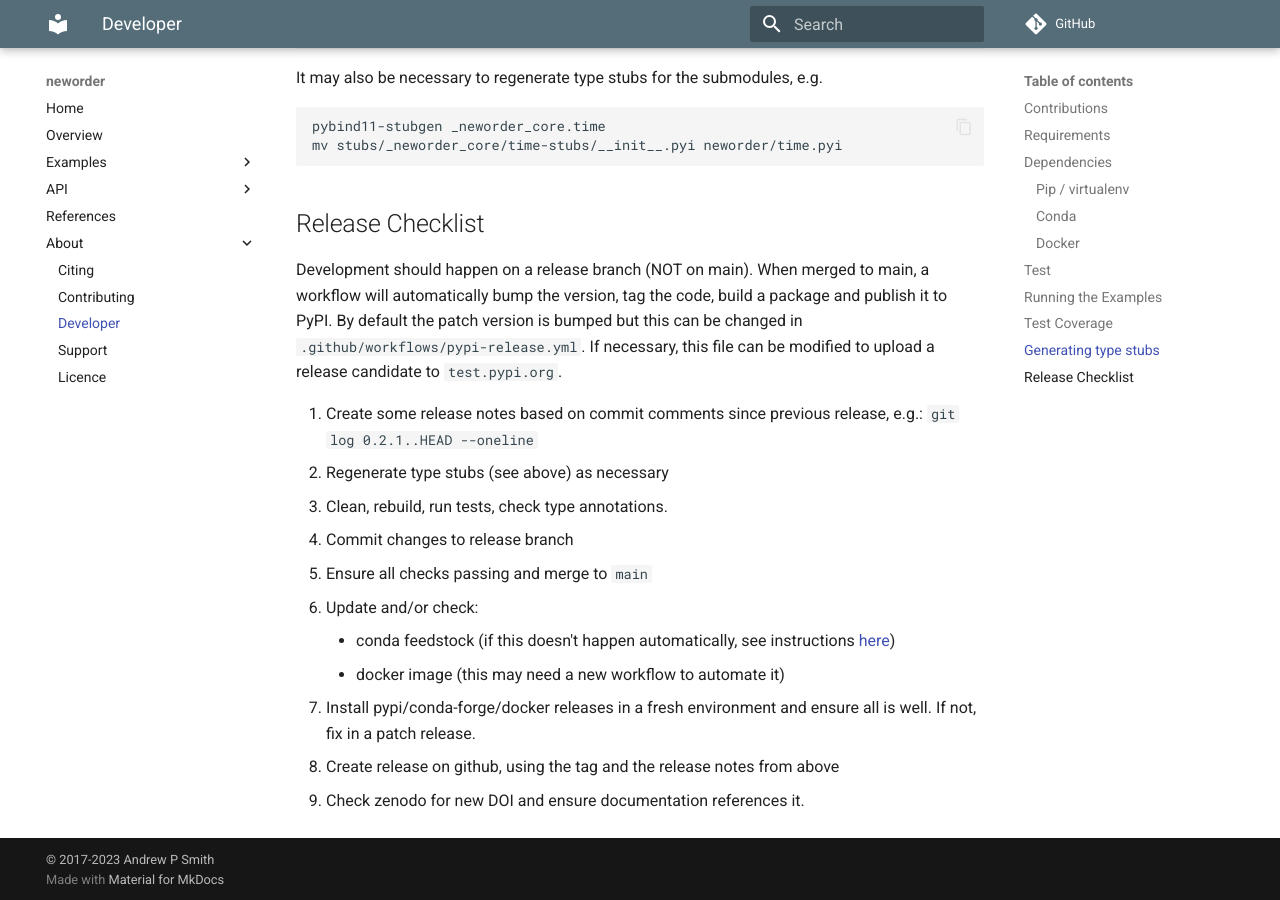
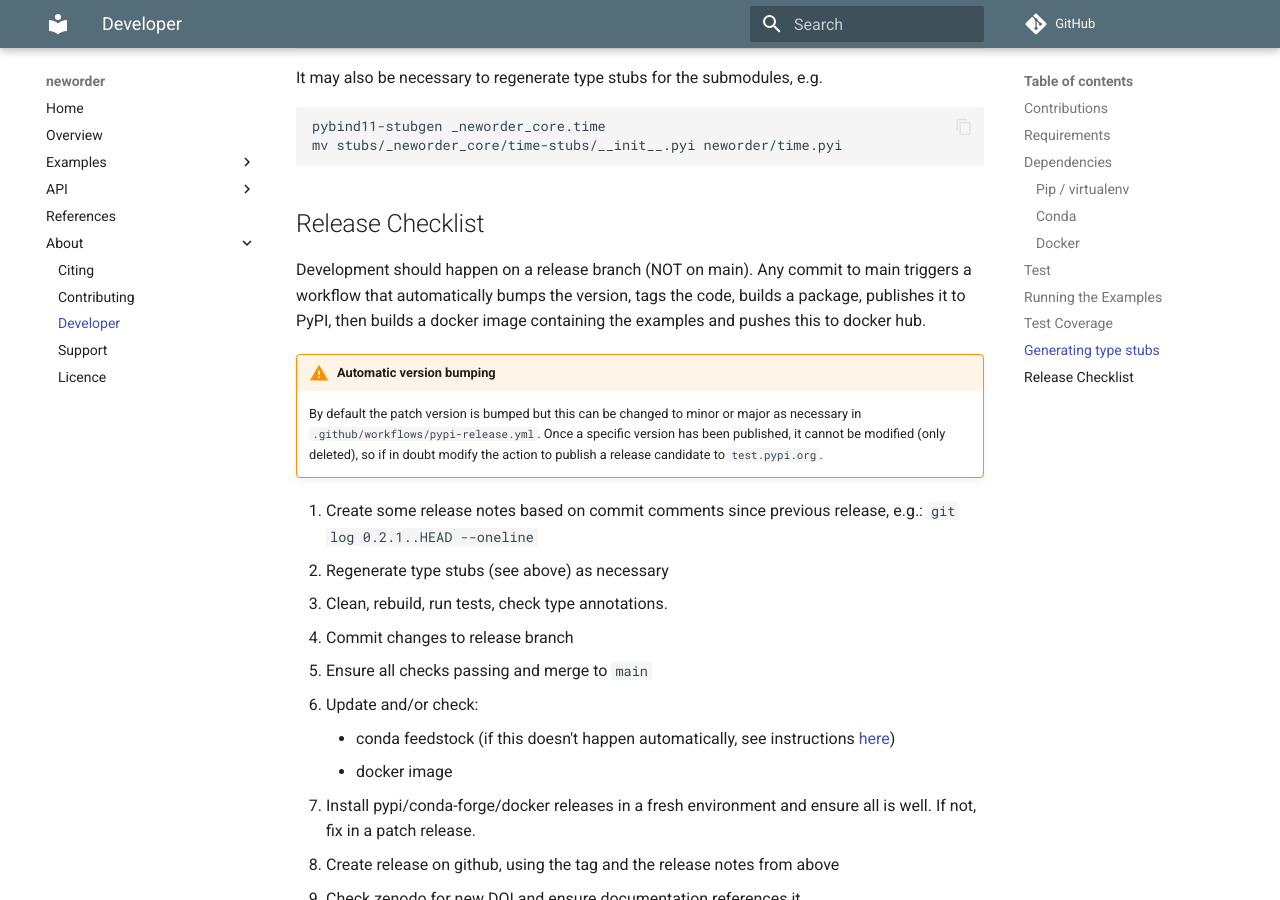
Before and after one commit to virgesmith/neworder, an MkDocs documentation site: the page built from docs/developer.md, in a window 1280 px wide and 900 px high, scrolled down 3430 px. Built offline with MkDocs 1.6.1 and Material for MkDocs 9.7.7, drawn with Linux system fonts in a browser that asks for light colours; comment, search, counter and statistics services are not loaded.

Commit message:
doc tweaks

```diff
--- a/docs/developer.md
+++ b/docs/developer.md
@@ -153,7 +153,10 @@ mv stubs/_neworder_core/time-stubs/__init__.pyi neworder/time.pyi
 
 ## Release Checklist
 
-Development should happen on a release branch (NOT on main). When merged to main, a workflow will automatically bump the version, tag the code, build a package and publish it to PyPI. By default the patch version is bumped but this can be changed in `.github/workflows/pypi-release.yml`. If necessary, this file can be modified to upload a release candidate to `test.pypi.org`.
+Development should happen on a release branch (NOT on main). Any commit to main triggers a workflow that automatically bumps the version, tags the code, builds a package, publishes it to PyPI, then builds a docker image containing the examples and pushes this to docker hub.
+
+!!! warning "Automatic version bumping"
+    By default the patch version is bumped but this can be changed to minor or major as necessary in `.github/workflows/pypi-release.yml`. Once a specific version has been published, it cannot be modified (only deleted), so if in doubt modify the action to publish a release candidate to `test.pypi.org`.
 
 1. Create some release notes based on commit comments since previous release, e.g.: `git log 0.2.1..HEAD --oneline`
 1. Regenerate type stubs (see above) as necessary
@@ -162,7 +165,7 @@ Development should happen on a release branch (NOT on main). When merged to main
 1. Ensure all checks passing and merge to `main`
 1. Update and/or check:
     - conda feedstock (if this doesn't happen automatically, see instructions [here](https://github.com/conda-forge/neworder-feedstock))
-    - docker image (this may need a new workflow to automate it)
+    - docker image
 1. Install pypi/conda-forge/docker releases in a fresh environment and ensure all is well. If not, fix in a patch release.
 1. Create release on github, using the tag and the release notes from above
 1. Check zenodo for new DOI and ensure documentation references it.
```
Also changed, not shown: docs/examples/src.md (+2 -6 lines).
